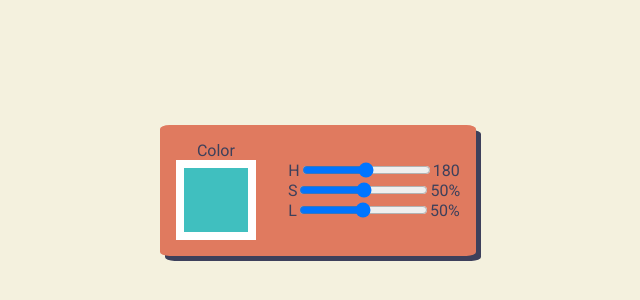
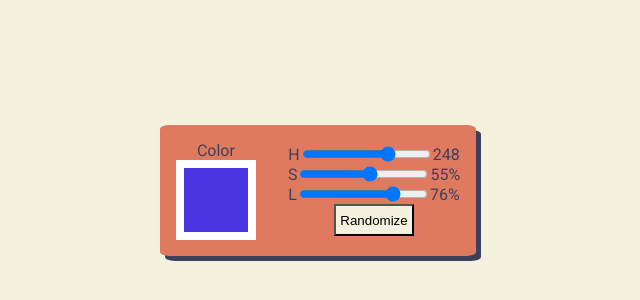
Before and after one commit to drewwdev/ColorPicker, a React (Vite) app: page / in a window 1280 px wide. Shown: the part 210-510 px from the top of the page, without its empty margins (322-962 px from the left). Built offline with nearby package versions, Linux system fonts and the light colour scheme.

Commit message:
Added randomize button and each time the page is reloaded the values are randomly set

```diff
--- a/src/App.tsx
+++ b/src/App.tsx
@@ -1,9 +1,9 @@
 import React, { useState } from 'react'
 
 export function App() {
-  const [hue, setHue] = useState(180)
-  const [saturation, setSaturation] = useState(50)
-  const [lightness, setLightness] = useState(50)
+  const [hue, setHue] = useState(Math.floor(Math.random() * 361))
+  const [saturation, setSaturation] = useState(Math.floor(Math.random() * 101))
+  const [lightness, setLightness] = useState(Math.floor(Math.random() * 101))
 
   const newBackgroundColor = `hsl(${hue}, ${saturation}%, ${lightness}%)`
   const newStyle = { backgroundColor: newBackgroundColor }
@@ -29,7 +29,11 @@ export function App() {
 
     setSaturation(Number(sliderSaturation))
   }
-
+  function _buttonClick() {
+    setHue(Math.floor(Math.random() * 361))
+    setSaturation(Math.floor(Math.random() * 101))
+    setLightness(Math.floor(Math.random() * 101))
+  }
   return (
     <div>
       <main>
@@ -80,6 +84,7 @@ export function App() {
               {saturation}%
             </div>
           </div>
+          <button onClick={_buttonClick}>Randomize</button>
         </div>
       </main>
     </div>
--- a/src/index.scss
+++ b/src/index.scss
@@ -55,3 +55,13 @@ div {
 p {
   margin: 0;
 }
+button {
+  display: flex;
+  flex-direction: row;
+  justify-content: center;
+  align-items: center;
+
+  width: 5rem;
+  height: 2rem;
+  background-color: #f4f1de;
+}
```
